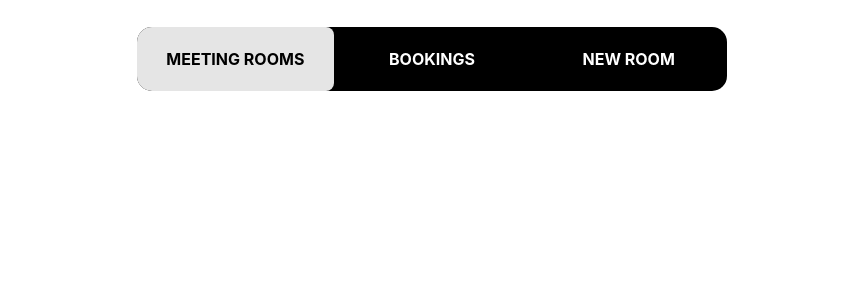
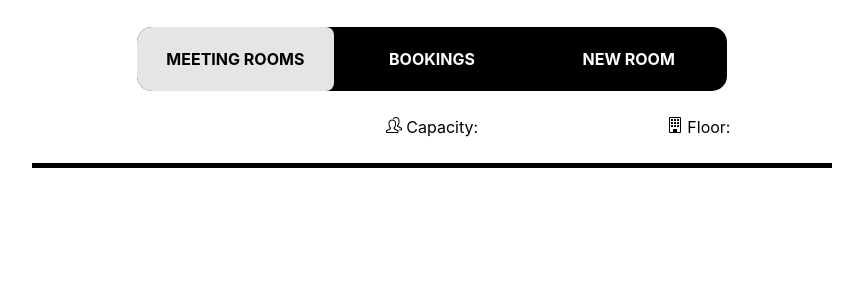
Before and after one commit to AdnanAbubakarAdams/the_meeting_room, a React (Create React App) app in the folder front-end/: page /meeting-rooms/1 in a window 1280 px wide. Shown: the top 300 px of the page, without its empty margins (208-1071 px from the left). Built offline with nearby package versions, Linux system fonts and the light colour scheme; no server answers.

Commit message:
basics of meeting rooms done with styling now on to booking to bring data to the front-end

```diff
--- a/front-end/package.json
+++ b/front-end/package.json
@@ -3,6 +3,9 @@
   "version": "0.1.0",
   "private": true,
   "dependencies": {
+    "@emotion/react": "^11.11.1",
+    "@emotion/styled": "^11.11.0",
+    "@mui/material": "^5.14.15",
     "@testing-library/jest-dom": "^5.17.0",
     "@testing-library/react": "^13.4.0",
     "@testing-library/user-event": "^13.5.0",
--- a/front-end/src/App.js
+++ b/front-end/src/App.js
@@ -1,11 +1,12 @@
 import './App.css';
-import axios from 'axios';
+// import axios from 'axios';
 import { BrowserRouter as Router, Routes, Route } from 'react-router-dom';
 
 // Components
 import NavBar from './components/navBar/NavBar';
 import Home from './pages/Home';
 import MeetingRoom from './components/meetingRoom/MeetingRoom';
+import RoomDetails from './components/meetingRoomDetails/RoomDetails';
 
 function App() {
   return (
@@ -15,6 +16,7 @@ function App() {
         <Routes>
           <Route path='/' element={<Home/>} />
           <Route path='/meeting-rooms' element={<MeetingRoom/>} />
+          <Route path='/meeting-rooms/:id' element={<RoomDetails />} />
         </Routes>
       </Router>
 
--- /dev/null
+++ b/front-end/src/components/loading/Loading.js
@@ -0,0 +1,19 @@
+import React from 'react';
+import CircularProgress from "@mui/material/CircularProgress";
+import Box from "@mui/material/Box";
+
+const Loading = ({ loading }) => {
+  return (
+    <div>
+      {loading ? (
+        <Box>
+          <CircularProgress />
+        </Box>
+      ) : (
+        false
+      )}
+    </div>
+  );
+}
+
+export default Loading;
--- a/front-end/src/components/meetingRoom/MeetingRoom.js
+++ b/front-end/src/components/meetingRoom/MeetingRoom.js
@@ -2,6 +2,7 @@ import React, { useState, useEffect } from "react";
 import axios from "axios";
 
 import Rooms from "./Rooms";
+import Loading from "../loading/Loading";
 
 // STYLE SHEET CSS
 import "./MeetingRoom.scss";
@@ -73,6 +74,7 @@ const MeetingRoom = () => {
           placeholder="http://"
           required
         />
+        <button>Find</button>
       </form>
       <ul className="meetingRoom-list">
         {meetingRoom.map((room) => {
@@ -83,6 +85,7 @@ const MeetingRoom = () => {
           );
         })}
       </ul>
+      <Loading loading={loading} />
     </div>
   );
 };
--- a/front-end/src/components/meetingRoom/MeetingRoom.scss
+++ b/front-end/src/components/meetingRoom/MeetingRoom.scss
@@ -28,3 +28,8 @@
 //   align-items: center;
 //   box-shadow: 0 6px 20px rgba(56, 125, 255, 0.17);
 }
+
+.rooms-card a {
+    text-decoration: none;
+    color: black;
+}
--- a/front-end/src/components/meetingRoom/Rooms.js
+++ b/front-end/src/components/meetingRoom/Rooms.js
@@ -1,4 +1,5 @@
 import React from 'react';
+import { Link } from 'react-router-dom';
 
 import { SlPeople } from 'react-icons/sl';
 import { BsBuilding } from 'react-icons/bs';
@@ -8,9 +9,11 @@ const Rooms = ({ room }) => {
     <>
 
     <div className='rooms-card'>
+      <Link to={`/meeting-rooms/${room.id}`} >
         <h1>{room.name}</h1>
         <p><SlPeople /> Capacity: {room.capacity}</p>
         <p><BsBuilding/> Floor: {room.floor}</p>
+        </Link>
     </div>
     </>
   )
--- /dev/null
+++ b/front-end/src/components/meetingRoomDetails/RoomDetails.css
@@ -0,0 +1,17 @@
+.details__info {
+    display: grid;
+    grid-template-columns: repeat(3, 1fr);
+    width: 800px;
+    margin: 10px auto;
+
+}
+
+.details__seperator {
+    margin: 10px auto;
+    align-items: center;
+    text-align: center;
+    height: 5px;
+    width: 800px;
+    background-color: black;
+    border: none;
+}
--- /dev/null
+++ b/front-end/src/components/meetingRoomDetails/RoomDetails.js
@@ -0,0 +1,40 @@
+import React, { useState, useEffect }from 'react';
+import axios from "axios";
+import { Link, useParams, useNavigate } from "react-router-dom";
+
+import { SlPeople } from 'react-icons/sl';
+import { BsBuilding } from 'react-icons/bs';
+
+// CSS
+import "./RoomDetails.css";
+
+const RoomDetails = () => {
+
+    const [room, setRoom] = useState([])
+    let { id } = useParams();
+    let navigate = useNavigate();
+
+    const API = process.env.REACT_APP_API_URL;
+
+    // Fetching a room detail
+    useEffect(() => {
+        axios.get(`${API}/meeting-rooms/${id}`)
+        .then((response) => {
+          setRoom(response.data)
+        })
+      }, [id, navigate, API])
+
+
+  return (
+    <div className='details'>
+        <div className='details__info'>
+        <h2>{room.name}</h2>
+        <p> <SlPeople/> Capacity: {room.capacity}</p>
+        <p> <BsBuilding/> Floor: {room.floor}</p>
+        </div>
+        <div className='details__seperator'></div>
+    </div>
+  )
+}
+
+export default RoomDetails;
```
Also changed, not shown: front-end/src/components/navBar/NavBar.css (indentation only), 1 other file (tests, documents, lock files or other folders).
